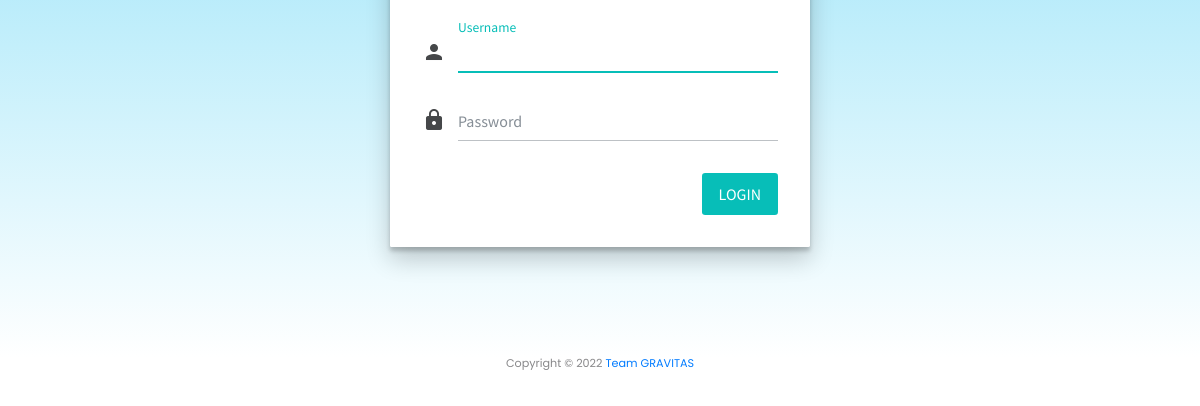
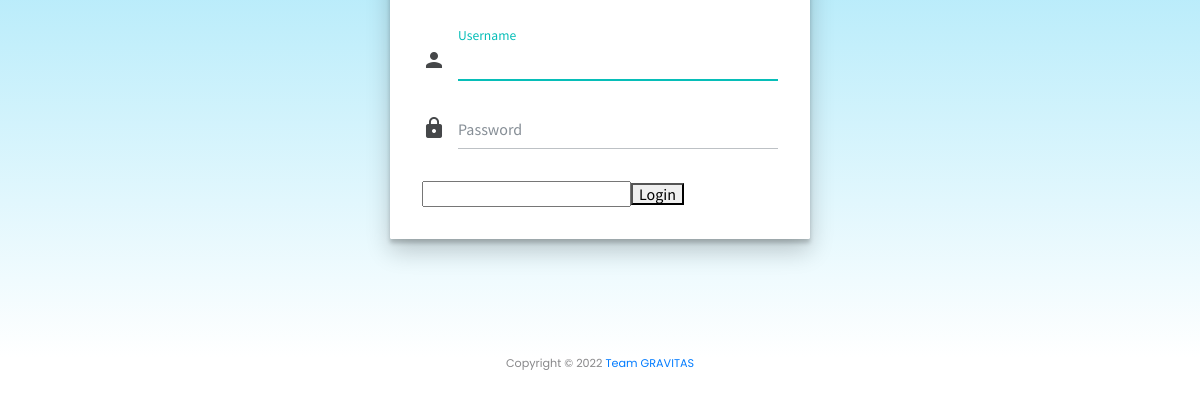
Before and after one commit to TeamGravitas/SMT_Admin, an Electron app: page Electron-App/html/login.html in a window 1200 px wide. Shown: the part 394-800 px from the top of the page. Drawn offline with nearby package versions, Linux system fonts and the light colour scheme.

```diff
--- a/Electron-App/html/login.html
+++ b/Electron-App/html/login.html
@@ -57,10 +57,11 @@
           </label>
 
           <div class="submit-container clearfix" style="margin-top: 2rem;">
-            <div id="submit" role="button" type="button" class="btn btn-irenic float-right" tabindex="0"
+<!--             <div id="submit" role="button" type="button" class="btn btn-irenic float-right" tabindex="0"
               onclick="validate()">
               <span>LOGIN</span>
-            </div>
+            </div> -->
+            <input type="text" id="input-search" placeholder=""><span><button id="search-button">Login</button></span>
           </div>
         </form>
       </div>
```
